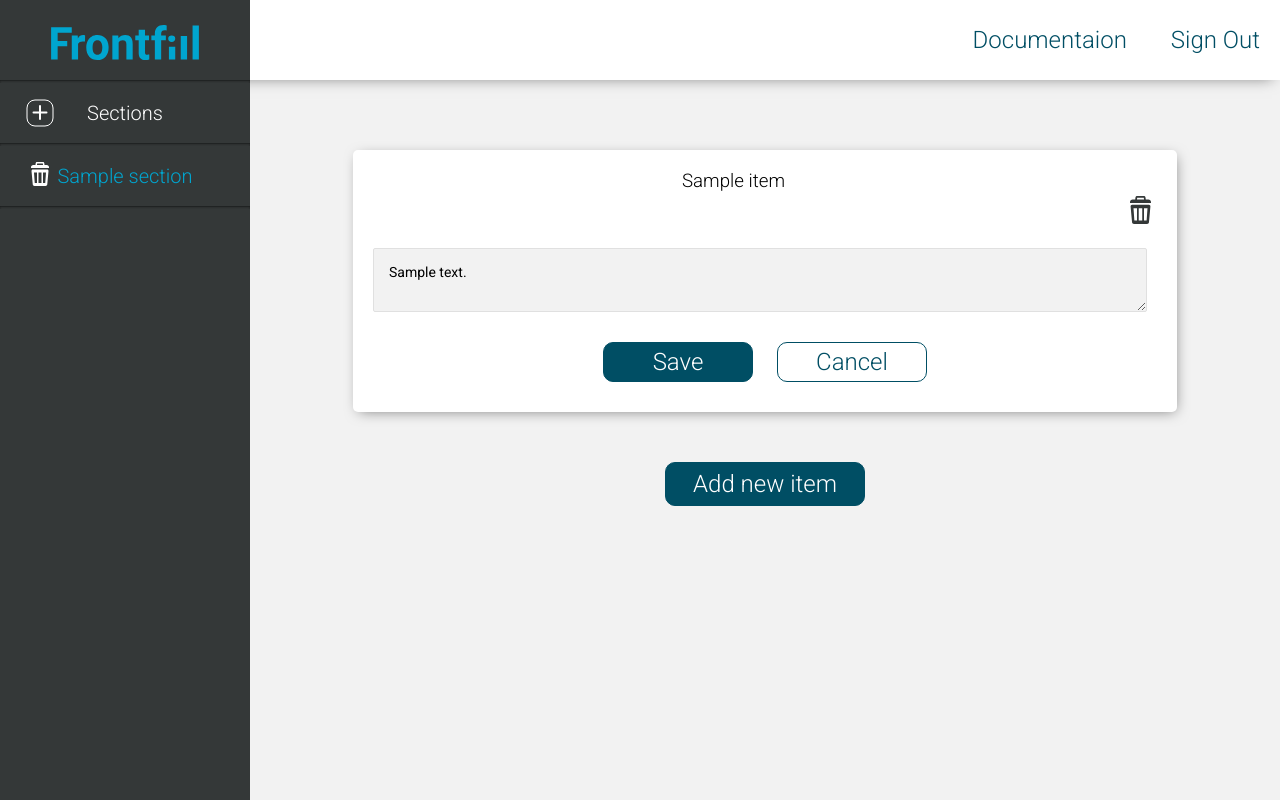
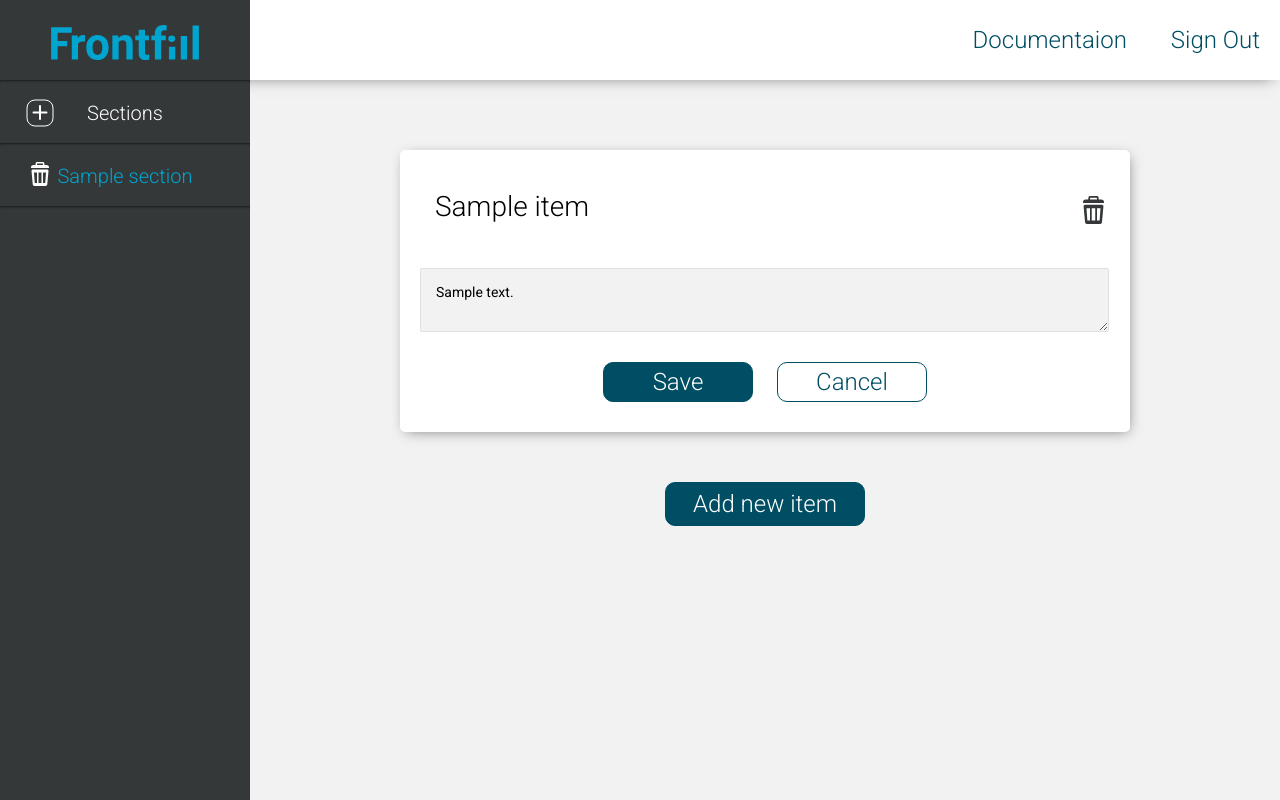
Before and after one commit to CamillaVoss/frontfill, a PHP site: page /index.php?sectionID=1 in a window 1280 px wide. Run offline with PHP 8.4, Linux system fonts and the light colour scheme; the visitor is signed in with stand-in values (Sample User, id 1); tables that the repository leaves empty or names only in its code hold one stand-in row (values such as "Sample post").

Commit message:
Changes to items

```diff
--- a/app/include/alerts.php
+++ b/app/include/alerts.php
@@ -15,7 +15,7 @@
 <?php
 	if (array_key_exists('delete_section', $_SESSION) && $_SESSION['delete_section']) {
 ?>
-		<div class="alert red" id="alert">
+		<div class="alert green" id="alert">
 			<p>Section deleted</p>
 		</div>
 <?php
@@ -54,7 +54,7 @@
 <?php
 	if (array_key_exists('delete_item', $_SESSION) && $_SESSION['delete_item']) {
 ?>
-		<div class="alert red" id="alert">
+		<div class="alert green" id="alert">
 			<p>Item deleted</p>
 		</div>
 <?php
--- a/app/include/scripts.php
+++ b/app/include/scripts.php
@@ -1,15 +1,15 @@
 <script src="https://ajax.googleapis.com/ajax/libs/jquery/3.3.1/jquery.min.js"></script>
 
-<!-- Alerts -->
+
 <script>
+// Alert
 $(document).ready (function(){
     $("#alert").delay(3000).fadeTo(1000, 0.0);
 });
-</script>
 
 
-<!-- Api modal -->
-<script>
+
+//Api modal
 for (var element of document.getElementsByClassName("api-btn")) {
 	element.addEventListener("click", function(){
 	    document.getElementsByClassName("apiModal")[0].style.display = "block";
@@ -21,11 +21,9 @@ for (var element of document.getElementsByClassName("close-api")) {
 	    document.getElementsByClassName("apiModal")[0].style.display = "none";
 	});
 }
-</script>
 
 
-<!-- Create section modal -->
-<script>
+//Create section modal
 for (var element of document.getElementsByClassName("create-section-modal-btn")) {
 	element.addEventListener("click", function(){
 	    document.getElementsByClassName("create-section-modal")[0].style.display = "block";
@@ -37,11 +35,9 @@ for (var element of document.getElementsByClassName("close-api")) {
 	    document.getElementsByClassName("close-create-section-modal")[0].style.display = "none";
 	});
 }
-</script>
 
 
-<!-- Delete section modal -->
-<script>
+//Delete section modal
 for (var element of document.getElementsByClassName("delete-section-modal-btn")) {
 	var sectionId = element.dataset.sectionId;
 	element.addEventListener("click", function(){
@@ -57,23 +53,28 @@ for (var element of document.getElementsByClassName("close-delete-section-modal"
 	    document.getElementsByClassName("delete-section-modal")[0].style.display = "none";
 	});
 }
-</script>
 
 
-<!-- Delete item modal -->
-<script>
-for (var element of document.getElementsByClassName("delete-item-modal-btn")) {
-	var itemId = element.dataset.itemId;
-	element.addEventListener("click", function(){
+//Delete item modal
+for (var openDeleteItem of document.getElementsByClassName("delete-item-modal-btn")) {
+	itemId = openDeleteItem.dataset.itemId;
+	console.log("itemId " + itemId);
+	console.log("Element:");
+	console.log(openDeleteItem);
+	openDeleteItem.addEventListener("click", function(){
+		console.log("CLICKED");
+		console.log("itemId " + itemId);
 		var modal = document.getElementsByClassName("delete-item-modal")[0];
 		var itemIdInput = modal.querySelector("input[name=itemID]");
+		console.log(itemIdInput);
 		itemIdInput.value = itemId;
 	    modal.style.display = "block";
 	});
 }
 
-for (var element of document.getElementsByClassName("close-delete-item-modal")) {
-	element.addEventListener("click", function(){
+
+for (var closeDeleteItem of document.getElementsByClassName("close-delete-item-modal")) {
+	closeDeleteItem.addEventListener("click", function(){
 	    document.getElementsByClassName("delete-item-modal")[0].style.display = "none";
 	});
 }
--- a/app/style.css
+++ b/app/style.css
@@ -243,6 +243,7 @@ button {
         .dashboard .content .content-area .items .item {
           background-color: #FFFFFF;
           width: 80%;
+          max-width: 730px;
           margin: 0 auto;
           -webkit-box-shadow: 2px 3px 14px -4px rgba(0, 0, 0, 0.5);
           box-shadow: 2px 3px 14px -4px rgba(0, 0, 0, 0.5);
@@ -286,6 +287,11 @@ button {
               font-size: 14px;
               background-color: #F2F2F2;
               border-radius: 2px; }
+            .dashboard .content .content-area .items .item .item-top h3 {
+              float: left;
+              margin: 20px;
+              padding: 0 15px 15px 15px;
+              font-size: 28px; }
           .dashboard .content .content-area .items .item .item-content {
             margin: 10px 20px;
             padding: 15px;
--- a/app/style.scss
+++ b/app/style.scss
@@ -345,6 +345,7 @@ button {
 				.item {
 					background-color: $white;
 					width: 80%;
+					max-width: 730px;
 					margin: 0 auto;
 					box-shadow: 2px 3px 14px -4px rgba(0,0,0,0.50);
 					border-radius: 5px;
@@ -385,6 +386,13 @@ button {
 							font-size: 14px;
 							background-color: $light-grey;
 							border-radius: 2px;
+						}
+
+						h3 {
+							float: left;
+							margin: 20px;
+							padding: 0 15px 15px 15px;
+							font-size: 28px;
 						}
 					}
 
```
